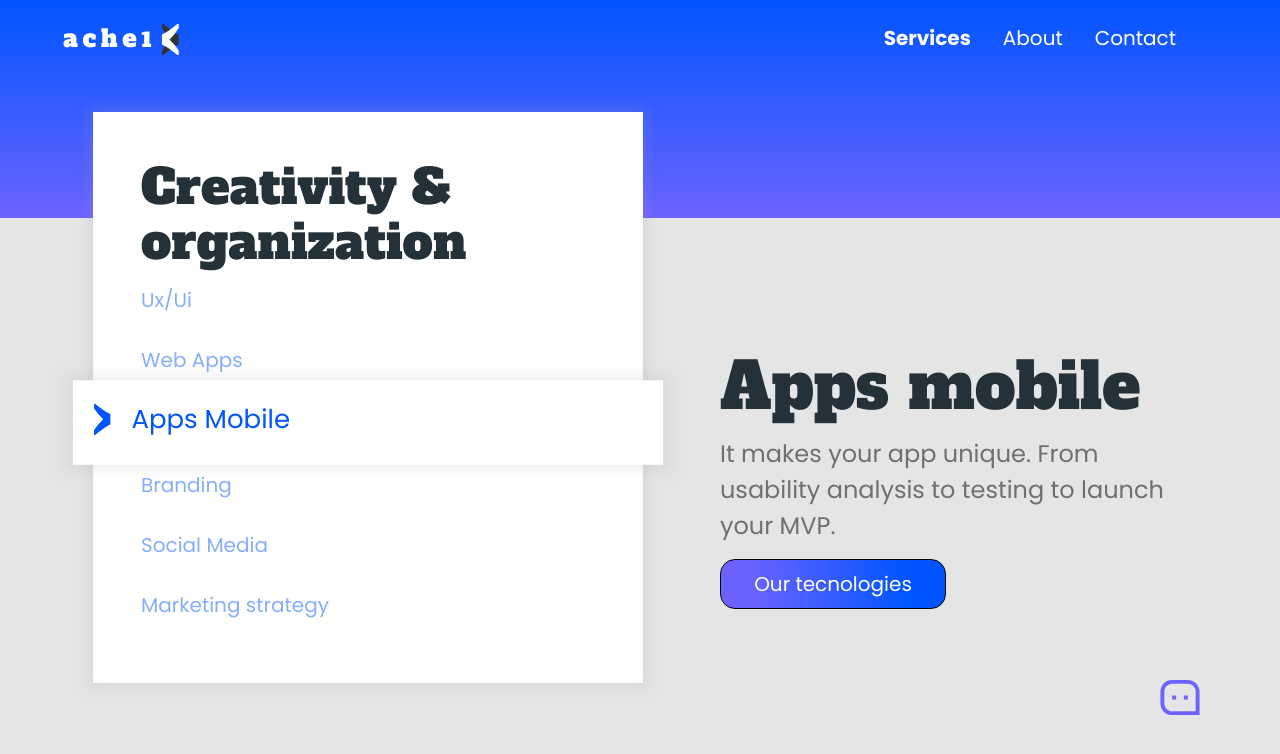
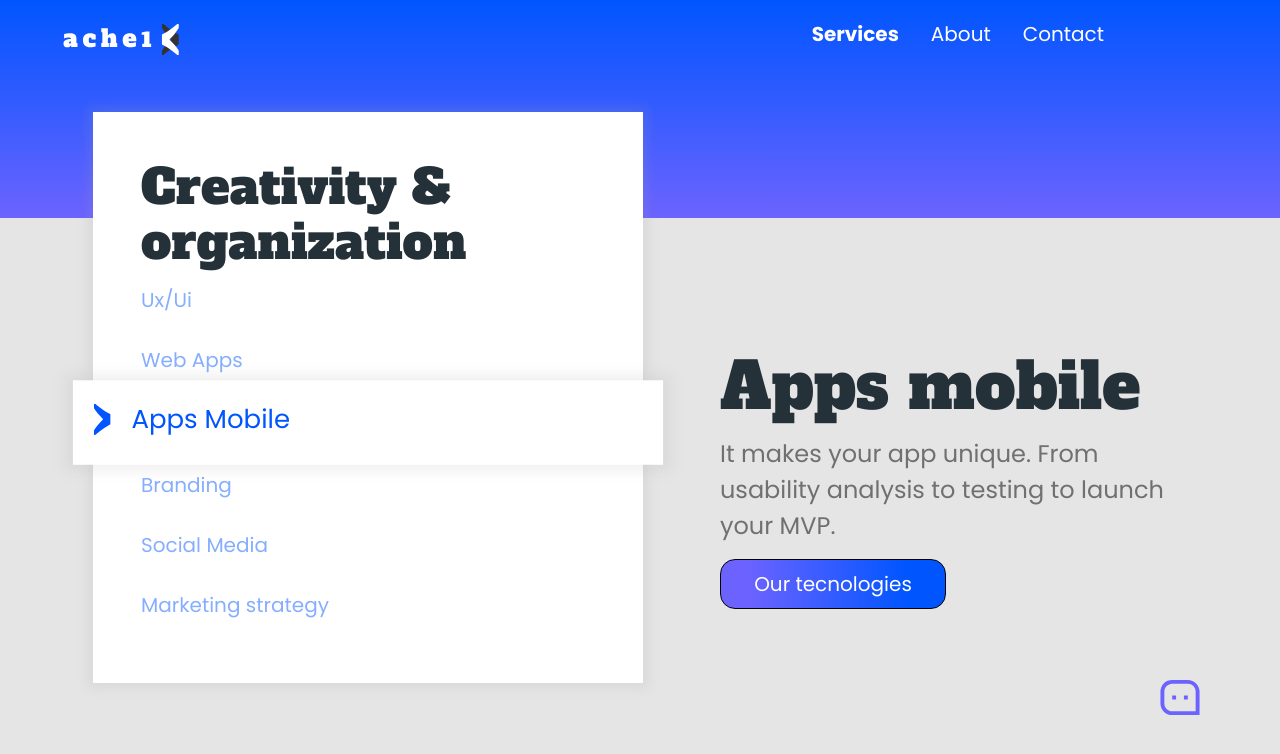
Before and after one commit to AlejandroM12/ache1, a React (Create React App) app: page /services in a window 1280 px wide. Shown: the top 754 px of the page. Built offline with nearby package versions, Linux system fonts and the light colour scheme.

Commit message:
Fixing details

```diff
--- a/src/scss/components/_cardServiceMobile.scss
+++ b/src/scss/components/_cardServiceMobile.scss
@@ -24,6 +24,7 @@
     font-size: 1.25rem;
     line-height: 3.75rem;
     color: $items-links;
+    cursor: pointer;
   }
   .card-services-list-mobile-active {
     display: flex;
@@ -43,6 +44,7 @@
     }
   }
   .container-card-services {
+
     transform: scale(0.8);
     animation-name: scaleImg;
     animation-duration: 1s;
--- a/src/scss/components/_navbarMenu.scss
+++ b/src/scss/components/_navbarMenu.scss
@@ -4,7 +4,7 @@
   display: flex;
   align-items: center;
   position: relative;
-  padding-top: 1rem;
+  padding-top: 0.5rem;
   background: transparent;
   .hamburguer-icon {
     border: 0;
@@ -42,7 +42,7 @@
     ul {
       display: flex;
       padding: 0;
-      margin-right: 5.5rem;
+      margin-right: 10rem;
       li {
         margin: 0 1rem;
         .link-a {
```
